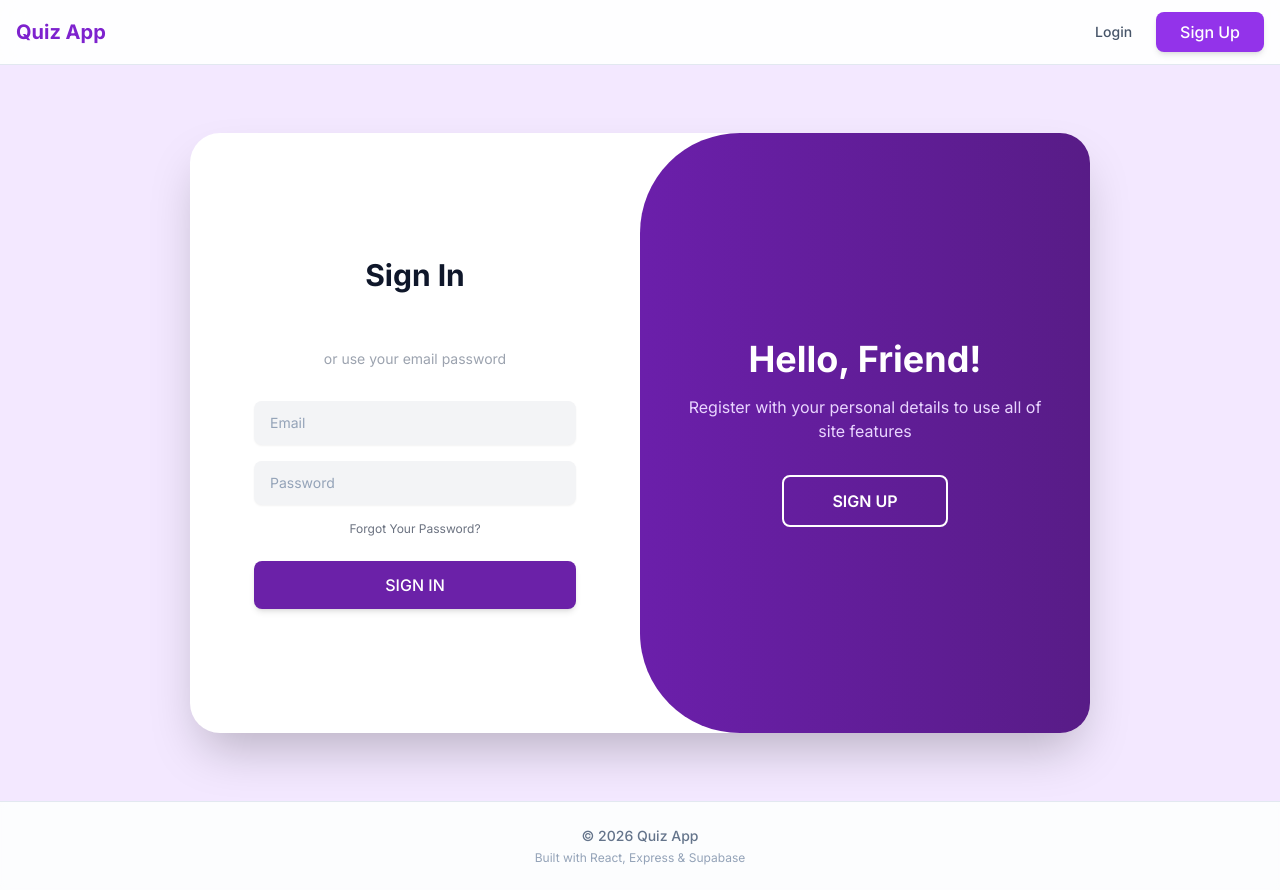
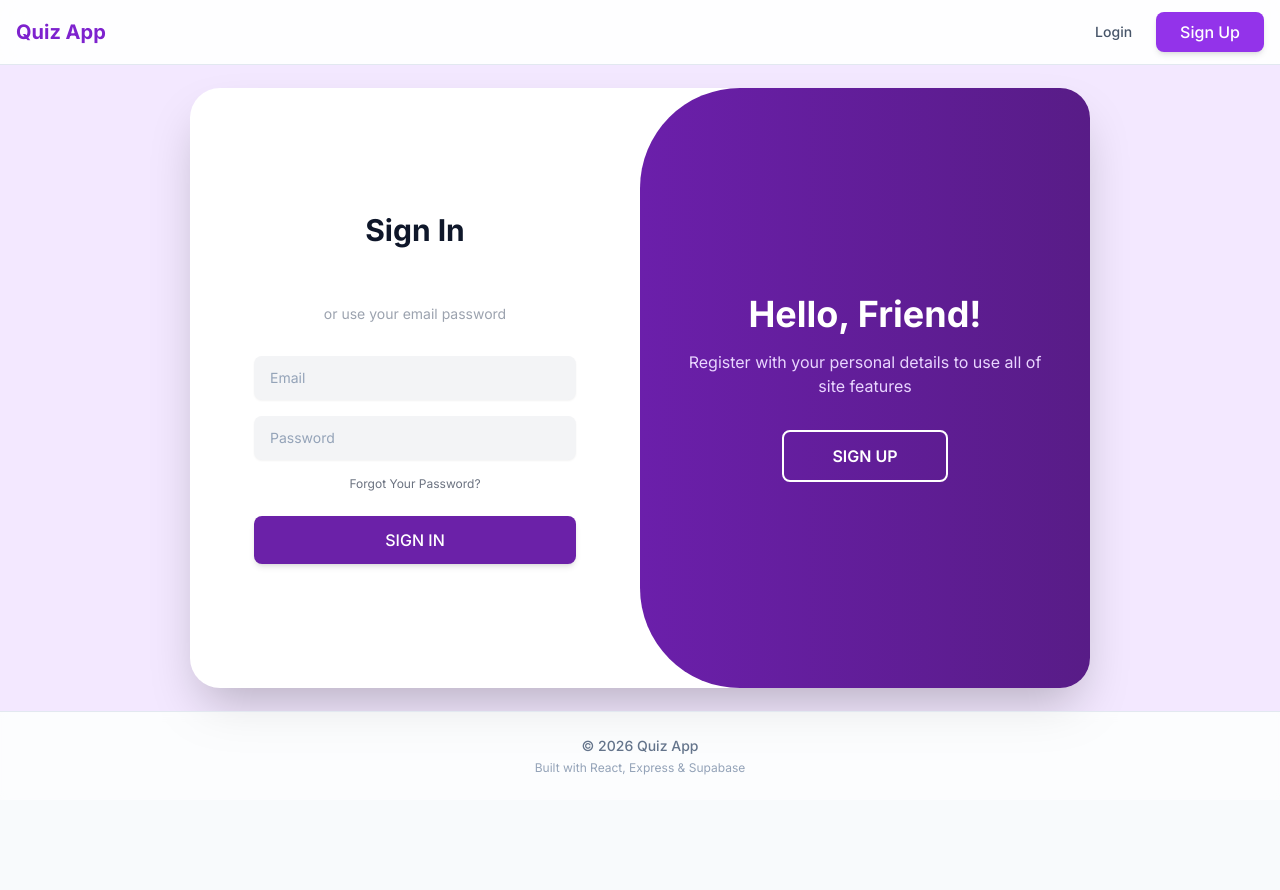
Before and after one commit to lord-rudra0/Quiz-App, a React (Vite) app in the folder Frontend/: page /auth in a window 1280 px wide. After the commit the page ends 800 px from the top, so only its background shows below. Built offline with nearby package versions, Linux system fonts and the light colour scheme; no server answers.

Commit message:
height fixed of login and signup

```diff
--- a/Frontend/src/pages/Auth.jsx
+++ b/Frontend/src/pages/Auth.jsx
@@ -56,7 +56,7 @@ const Auth = () => {
     };
 
     return (
-        <div className="min-h-[calc(100vh-4rem)] flex items-center justify-center bg-brand-50 p-4">
+        <div className="flex-grow w-full flex items-center justify-center bg-brand-50 p-4">
             {/* Main Container */}
             <div className="relative bg-white rounded-[30px] shadow-2xl overflow-hidden w-full max-w-[900px] min-h-[600px] flex">
 
```
